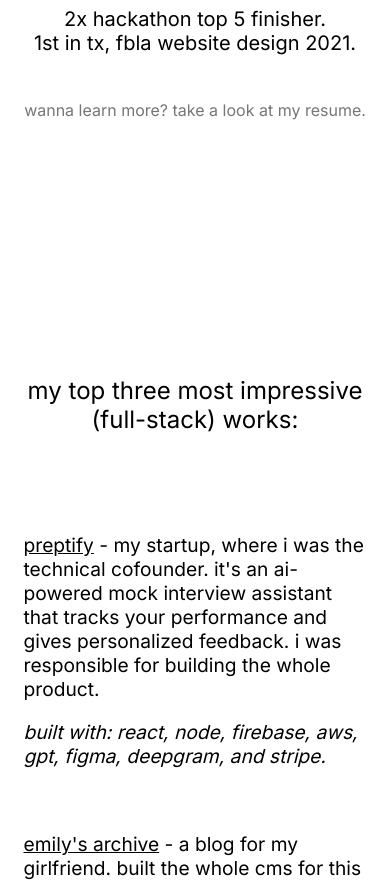
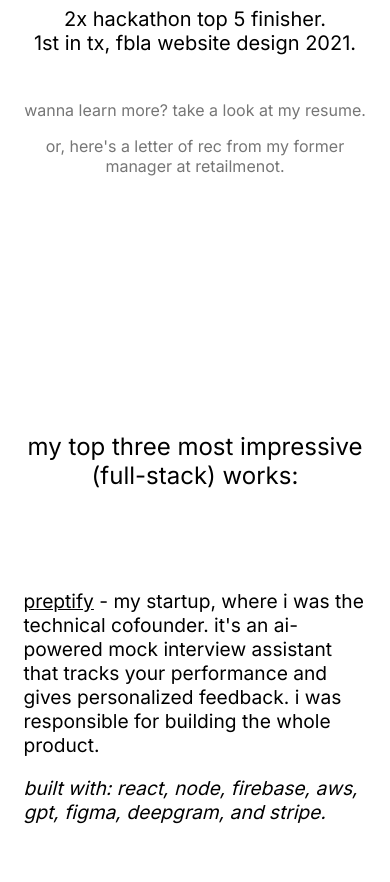
Before and after one commit to aathul-raj/personal-site, a Next.js app: page / in a window 390 px wide. Shown: the part 1340-2222 px from the top of the page. Built offline with nearby package versions, Linux system fonts and the light colour scheme.

Commit message:
added letter of rec

```diff
--- a/app/page.js
+++ b/app/page.js
@@ -175,6 +175,7 @@ export default function Home() {
           </div>
         </div>
         <h1 className={styles.aboutSubText}><a href="https://drive.google.com/file/d/186gt3oK0TV9alF2lGKlufRVoIWuIvX_j/view?usp=sharing" target="_blank">wanna learn more? take a look at my resume.</a></h1>
+        <h1 className={styles.aboutRecText}><a href="https://drive.google.com/file/d/1IuyFQJjW_HXr5k0g1dxO6wszc_fLCnM3/view?usp=sharing" target="_blank">or, here&apos;s a letter of rec from my former manager at retailmenot.</a></h1>
       </div>
 
       <div className={styles.portfolioContainer} id="fs-works">
--- a/app/page.module.css
+++ b/app/page.module.css
@@ -117,7 +117,7 @@
   align-items: center;
 }
 
-.aboutContainer h1.aboutSubText{
+.aboutContainer h1.aboutSubText, h1.aboutRecText{
   margin-top: 5rem;
   font-size: 1.25rem;
   font-weight: normal;
@@ -125,7 +125,11 @@
   text-align: center;
 }
 
-.aboutContainer h1.aboutSubText:hover{
+h1.aboutRecText{
+  margin-top: 0;
+}
+
+.aboutContainer h1.aboutSubText:hover, .aboutContainer h1.aboutRecText:hover{
   text-decoration: underline;
   cursor: pointer;
 }
@@ -386,10 +390,16 @@ footer.footer .footerWrapper .footerRowTwo h1:hover{
     margin-bottom: 2rem;
   }
 
-  .aboutContainer h1.aboutSubText{
+  .aboutContainer h1.aboutSubText, .aboutContainer h1.aboutRecText{
     margin-top: 2rem;
     font-size: 1rem;
+    margin-bottom: 1rem;
+  }
+
+  .aboutContainer h1.aboutRecText{
+    margin-top: 0;
     margin-bottom: 4rem;
+    width: 90%;
   }
 
   .portfolioContainer{
```
